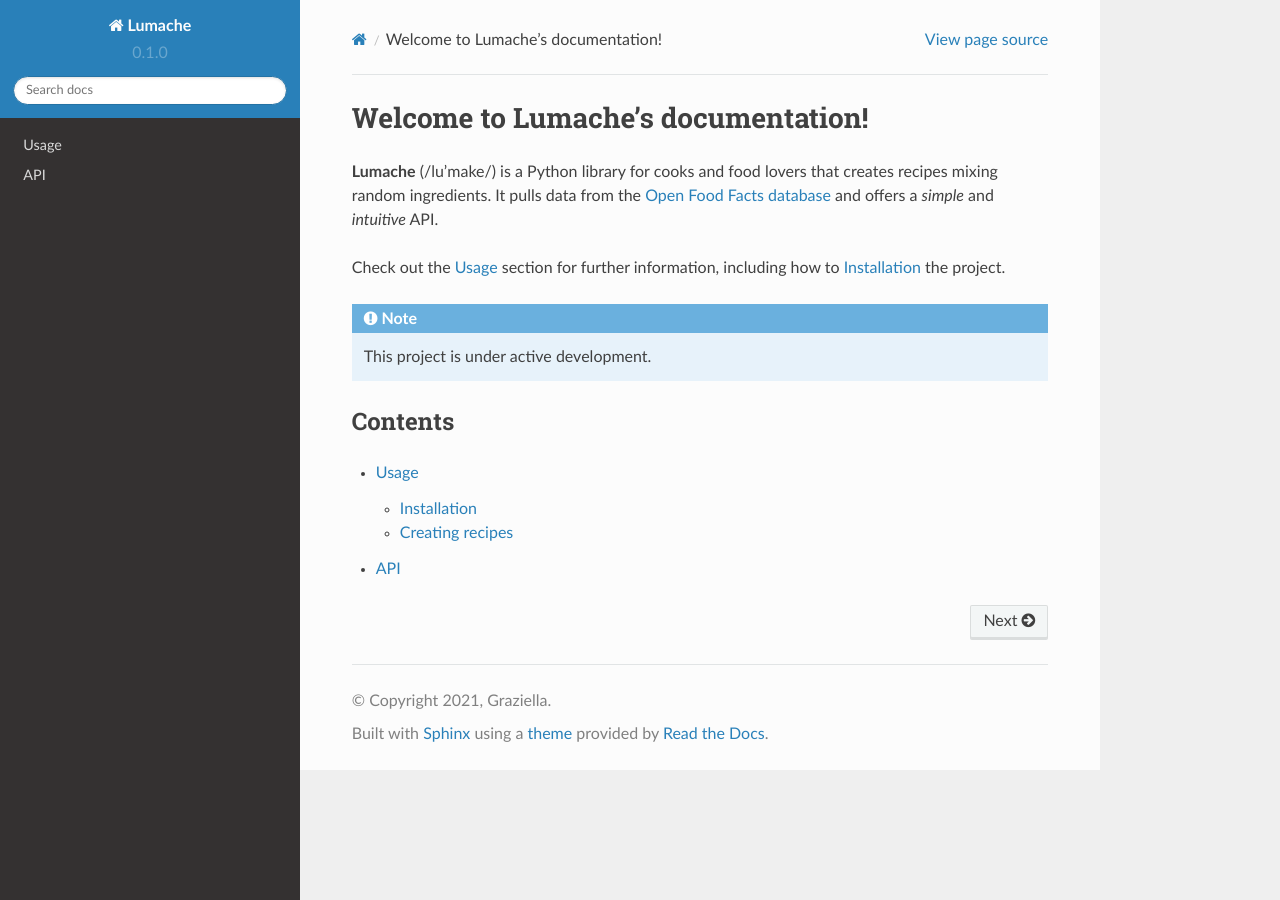
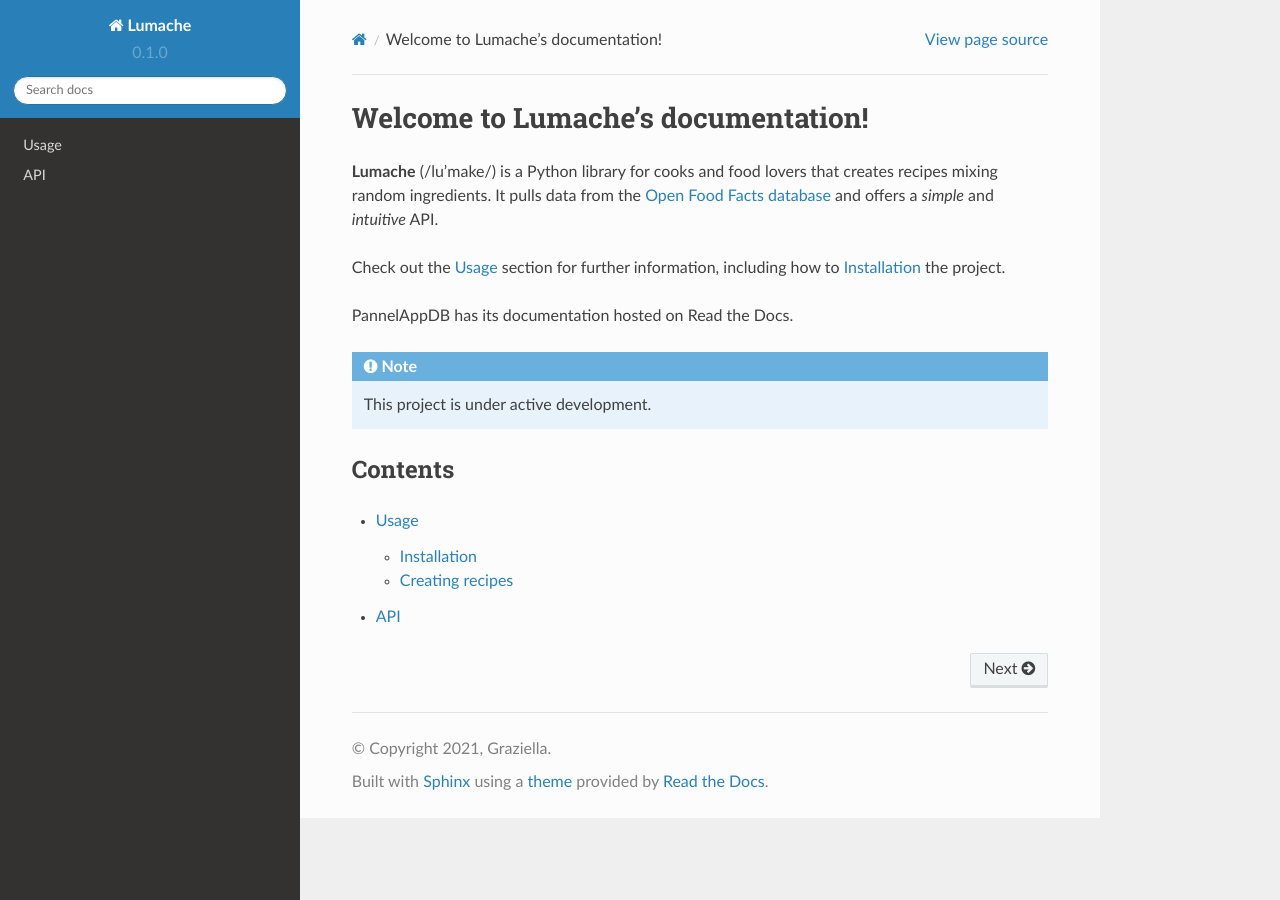
Before and after one commit to AmyGrimwood/ReadTheDocs2, a Sphinx documentation site: the page built from docs/source/index.rst, in a window 1280 px wide. Built offline with Sphinx 7.4.7 and the Read the Docs theme 2.0.0, drawn with Linux system fonts in a browser that asks for light colours.

Commit message:
Update index.rst

```diff
--- a/docs/source/index.rst
+++ b/docs/source/index.rst
@@ -8,6 +8,8 @@ and offers a *simple* and *intuitive* API.
 
 Check out the :doc:`usage` section for further information, including
 how to :ref:`installation` the project.
+
+PannelAppDB has its documentation hosted on Read the Docs.
 
 .. note::
 
```
